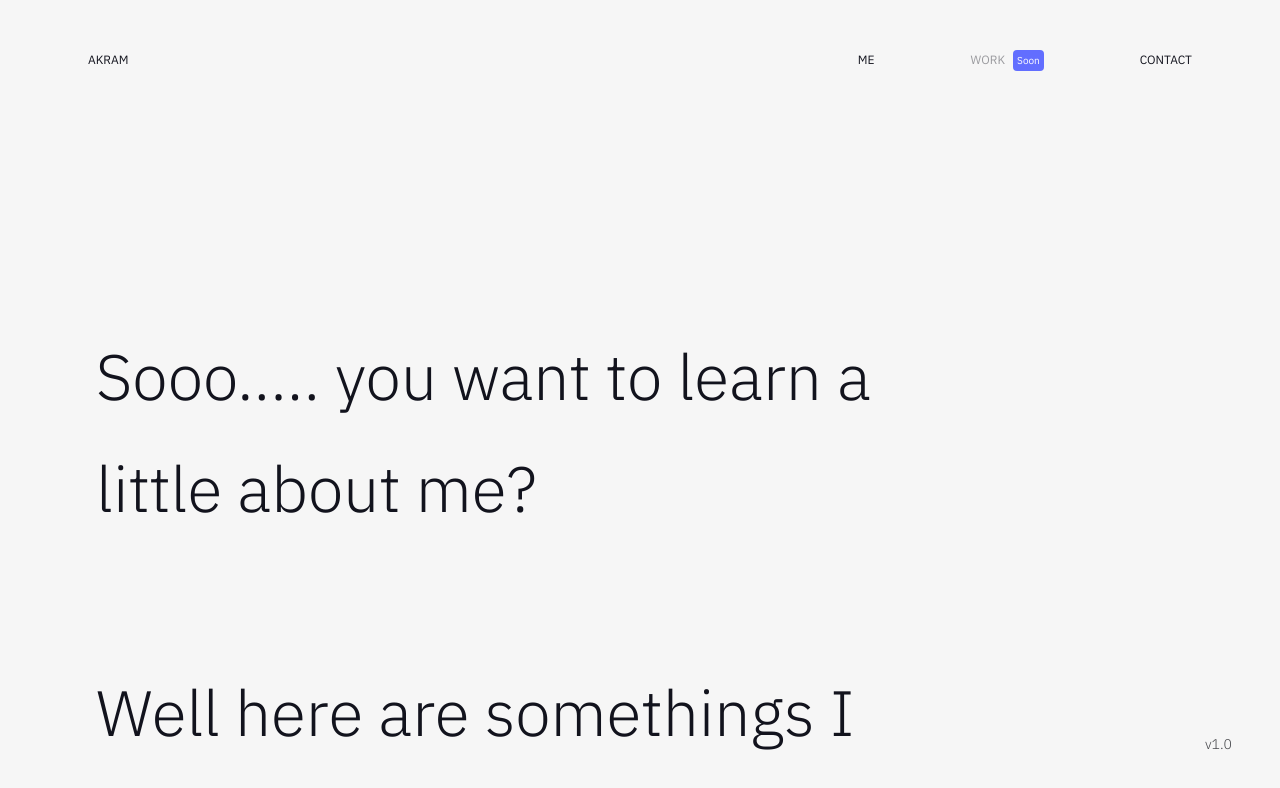
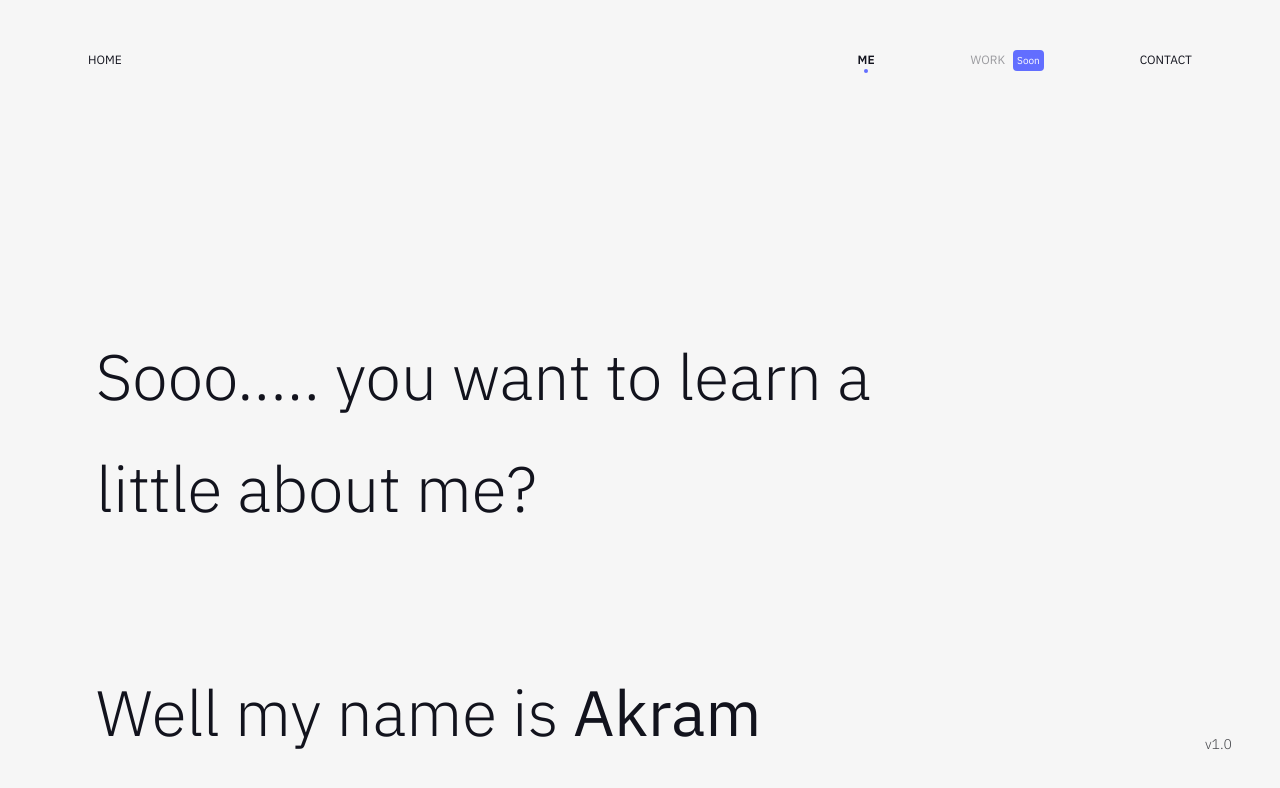
Before and after one commit to wrongakram/gatsby-framer-menu, a Gatsby site: page /profile in a window 1280 px wide. Shown: the top 788 px of the page. Built offline with nearby package versions, Linux system fonts and the light colour scheme; Gatsby itself is replaced by a stand-in of ours.

Commit message:
seo edits and active nav styles

```diff
--- a/gatsby-config.js
+++ b/gatsby-config.js
@@ -1,8 +1,8 @@
 module.exports = {
   siteMetadata: {
-    title: `Gatsby Default Starter`,
-    description: `Kick off your next, great Gatsby project with this default starter. This barebones starter ships with the main Gatsby configuration files you might need.`,
-    author: `@gatsbyjs`,
+    title: `Akram Khalid Portfolio`,
+    description: `The website of Akram Khalid, Front End Developer and UI/UX Designer in Dallas, TX.`,
+    author: `@wrongakram`,
   },
   plugins: [
     `gatsby-plugin-react-helmet`,
@@ -28,10 +28,10 @@ module.exports = {
         name: `gatsby-starter-default`,
         short_name: `starter`,
         start_url: `/`,
-        background_color: `#663399`,
-        theme_color: `#663399`,
+        background_color: `#fff`,
+        theme_color: `#000`,
         display: `minimal-ui`,
-        icon: `src/images/gatsby-icon.png`, // This path is relative to the root of the site.
+        icon: `src/images/favicon.png`, // This path is relative to the root of the site.
       },
     },
     // this (optional) plugin enables Progressive Web App + Offline functionality
--- a/src/components/header.js
+++ b/src/components/header.js
@@ -11,9 +11,13 @@ const Header = ({ menuState, setMenuState }) => {
     <header>
       <div className="container fluid">
         <div className="header-inner">
-          <Link to="/">AKRAM</Link>
+          <Link activeClassName="active" to="/">
+            HOME
+          </Link>
           <nav>
-            <Link to="/profile">ME</Link>
+            <Link activeClassName="active" to="/profile">
+              ME
+            </Link>
             <a>
               <span className="disabled">WORK</span>
               <span className="label">Soon</span>
--- a/src/components/loading.js
+++ b/src/components/loading.js
@@ -20,7 +20,7 @@ const Loading = () => {
     >
       <>
         <span className="text">
-          Site is loading, just getting my shit together.
+          Site is loading... <br /> I'm just getting my shit together.
         </span>
       </>
       <span className="progress">%{counter}</span>
--- a/src/components/profile/profileBanner.js
+++ b/src/components/profile/profileBanner.js
@@ -7,13 +7,14 @@ const ProfileBanner = () => {
         <div className="profile-banner-inner">
           <h4>
             Sooo..... you want to learn a little about me? <br />
-            <br /> Well here are somethings I do during the week, I workout,
-            hike, run, dance horribly to music in my house, read, recently
-            started to skate (ouch), record YouTube Videos, play basketball 🏀
-            and swim. I might be missing a few things but I really live an
-            active lifestyle. Wanna ever chat about code, design, life or even
-            F1 🏎️? Feel free to reach me on any of my socials @wrongakram or
-            email me: wrongakram@gmail.
+            <br /> Well my name is{" "}
+            <span className="semi-bold"> Akram Khalid</span>, and here are
+            somethings I do during the week, I workout, hike, run, dance
+            horribly to music in my house, read, recently started to skate
+            (ouch), record YouTube Videos, play basketball 🏀 and swim. I might
+            be missing a few things but I really live an active lifestyle. Wanna
+            ever chat about code, design, life or even F1 🏎️? Feel free to reach
+            me on any of my socials @wrongakram or email me: wrongakram@gmail.
             <br />
             <br />
             Take care
--- a/src/pages/index.js
+++ b/src/pages/index.js
@@ -1,6 +1,5 @@
 import React from "react"
 
-import Layout from "../components/layout"
 import SEO from "../components/seo"
 
 //components
--- a/src/pages/profile.js
+++ b/src/pages/profile.js
@@ -5,7 +5,7 @@ import SEO from "../components/seo"
 
 const SecondPage = () => (
   <>
-    <SEO title="Page two" />
+    <SEO title="Me" />
     <ProfileBanner />
   </>
 )
--- a/src/styles/components/header.scss
+++ b/src/styles/components/header.scss
@@ -33,6 +33,28 @@ header {
           cursor: not-allowed;
         }
       }
+      &.active {
+        font-weight: 600;
+        position: relative;
+        @media (max-width: 876px) {
+          font-weight: 400;
+        }
+        &:after {
+          @media (max-width: 876px) {
+            display: none;
+          }
+          content: "";
+          position: absolute;
+          left: 50%;
+          top: 1rem;
+          transform: translateX(-50%);
+          border-radius: 100%;
+          height: 4px;
+          width: 4px;
+          background: #626eff;
+          display: block;
+        }
+      }
     }
     nav {
       width: 100%;
--- a/src/styles/components/loading.scss
+++ b/src/styles/components/loading.scss
@@ -7,6 +7,7 @@
   position: absolute;
   z-index: 99;
   .text {
+    text-align: center;
     font-size: 14px;
     text-transform: uppercase;
     letter-spacing: 0.05rem;
```
Also changed, not shown: src/images/favicon.png (added), src/images/favicon.svg (added).
